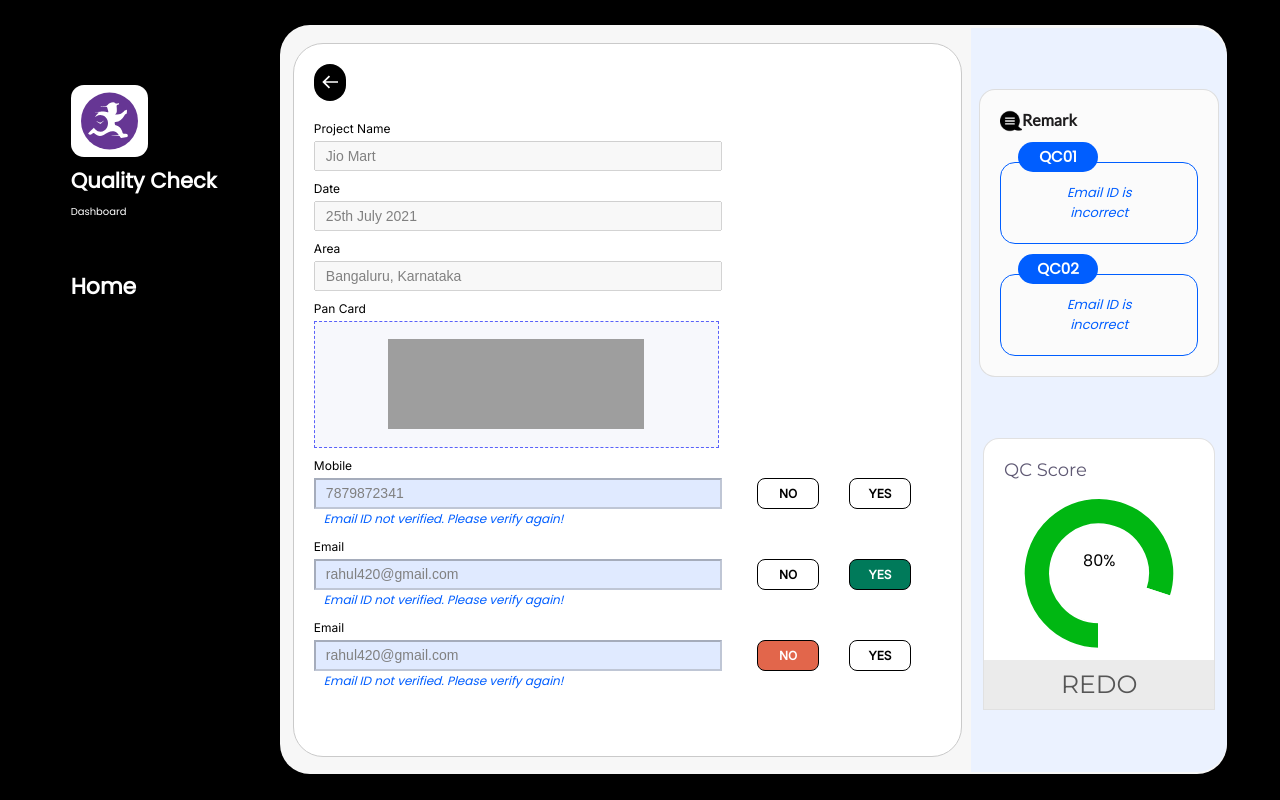
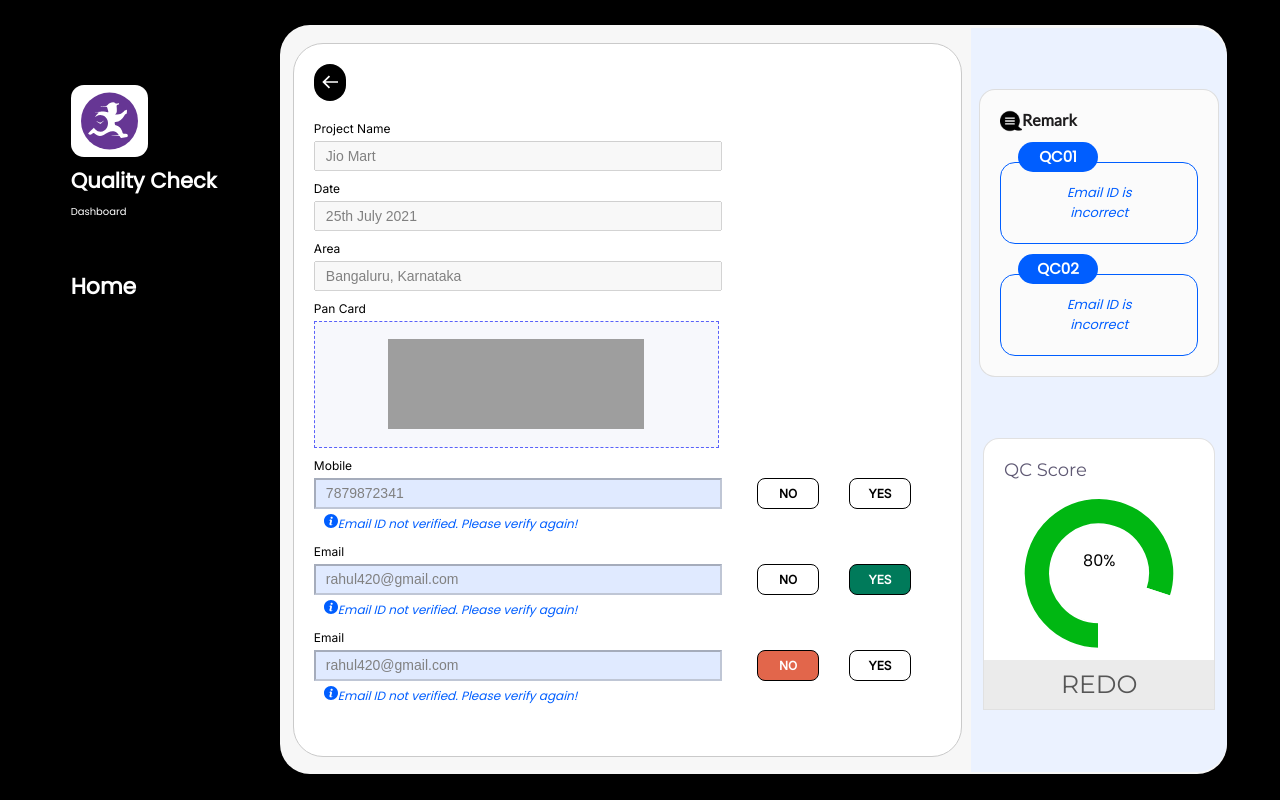
Before and after one commit to swaroop-chandra/taskmo-assignment10, a React (Create React App) app: page / in a window 1280 px wide. Built offline with nearby package versions, Linux system fonts and the light colour scheme; grey boxes are pictures that could not be loaded.

Commit message:
added warning icon

```diff
--- a/src/App.css
+++ b/src/App.css
@@ -280,3 +280,6 @@ form::-webkit-scrollbar {
   margin: 57px 0px -83px 0px;
   z-index: 1;
 }
+.warningIcon{
+  margin-top:5px;
+}
--- a/src/component/main-content.js
+++ b/src/component/main-content.js
@@ -65,6 +65,8 @@ export default function MainContent() {
                 </div>
               </div>
               <div className="invalidInputText">
+              <img src={window.location.origin+"/images/warningIcon.svg"} alt="warning icon" className="warningIcon"/>
+
                 Email ID not verified. Please verify again!
               </div>
             </div>
@@ -83,6 +85,8 @@ export default function MainContent() {
               </div>
 
               <div className="invalidInputText">
+              <img src={window.location.origin+"/images/warningIcon.svg"} alt="warning icon" className="warningIcon"/>
+
                 Email ID not verified. Please verify again!
               </div>
             </div>
@@ -101,6 +105,8 @@ export default function MainContent() {
               </div>
 
               <div className="invalidInputText">
+              <img src={window.location.origin+"/images/warningIcon.svg"} alt="warning icon" className="warningIcon"/>
+
                 Email ID not verified. Please verify again!
               </div>
             </div>
```
Also changed, not shown: public/images/warningIcon.svg (added).
